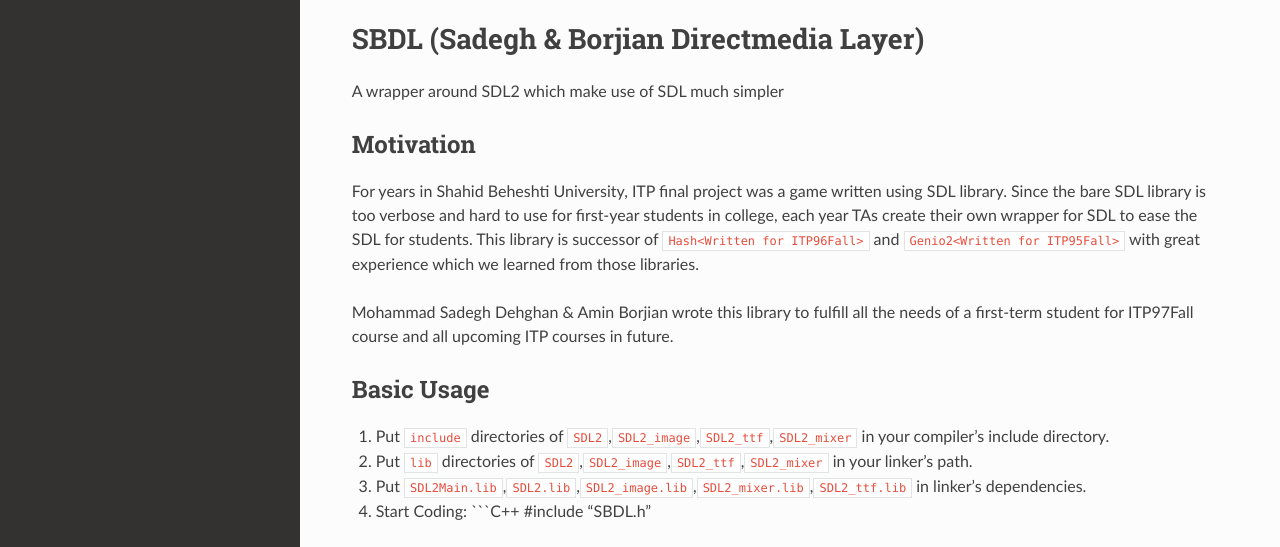
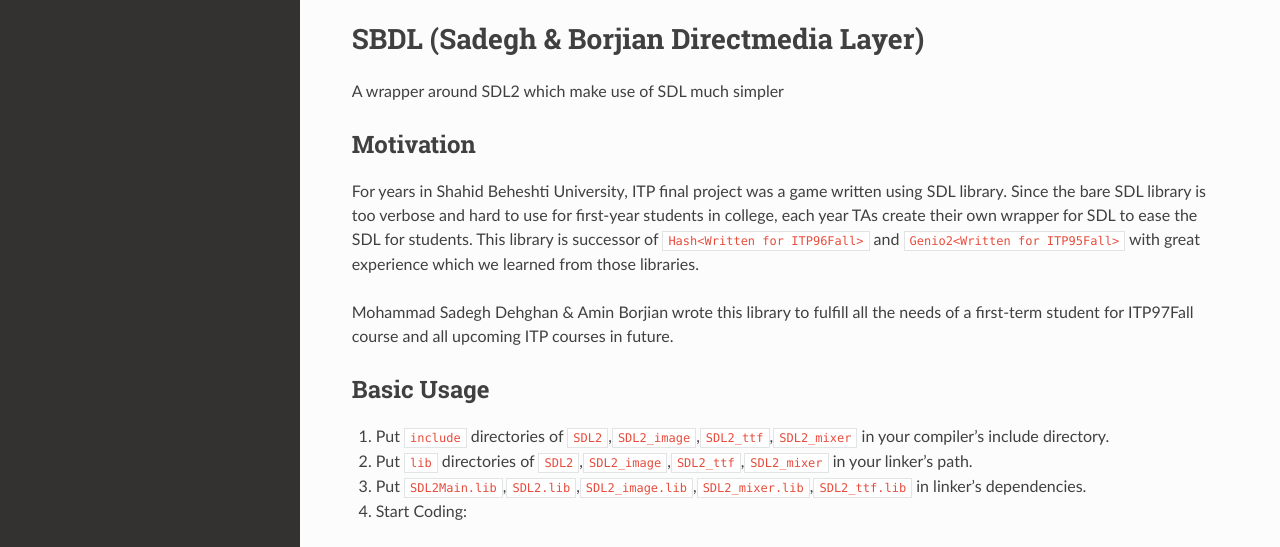
Before and after one commit to MSDehghan/SBDL, a plain HTML site: page index.html in a window 1280 px wide. Shown: the part 216-763 px from the top of the page. Drawn offline with Linux system fonts and the light colour scheme.

Commit message:
Update index.html
Remove unnecessary sentence

````diff
--- a/index.html
+++ b/index.html
@@ -186,7 +186,7 @@
 <li>Put
 <code class="docutils literal notranslate"><span class="pre">SDL2Main.lib</span></code>,<code class="docutils literal notranslate"><span class="pre">SDL2.lib</span></code>,<code class="docutils literal notranslate"><span class="pre">SDL2_image.lib</span></code>,<code class="docutils literal notranslate"><span class="pre">SDL2_mixer.lib</span></code>,<code class="docutils literal notranslate"><span class="pre">SDL2_ttf.lib</span></code>
 in linker’s dependencies.</li>
-<li>Start Coding: ```C++ #include “SBDL.h”</li>
+<li>Start Coding:</li>
 </ol>
 <div class="highlight-default notranslate"><div class="highlight"><pre><span></span><span class="c1">#include &quot;SBDL.h&quot;</span>
 
````
